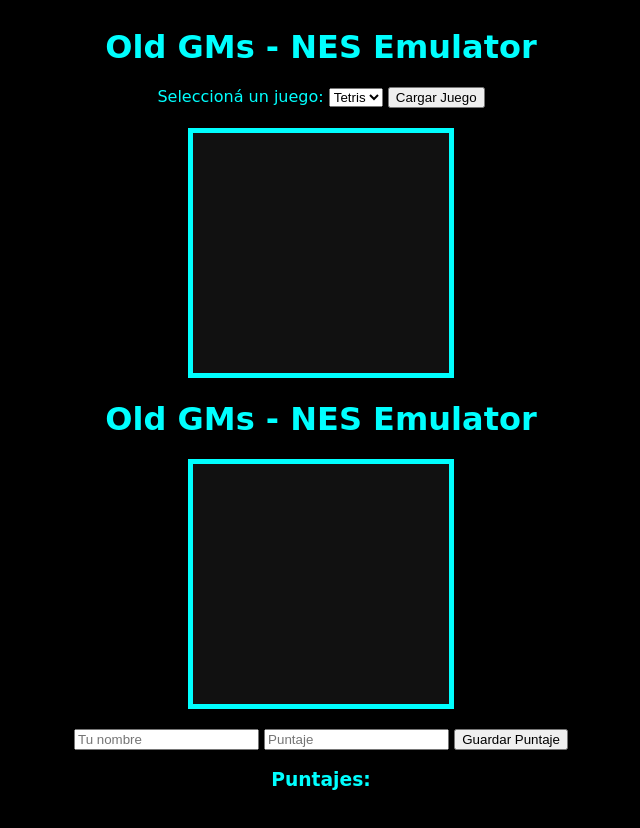
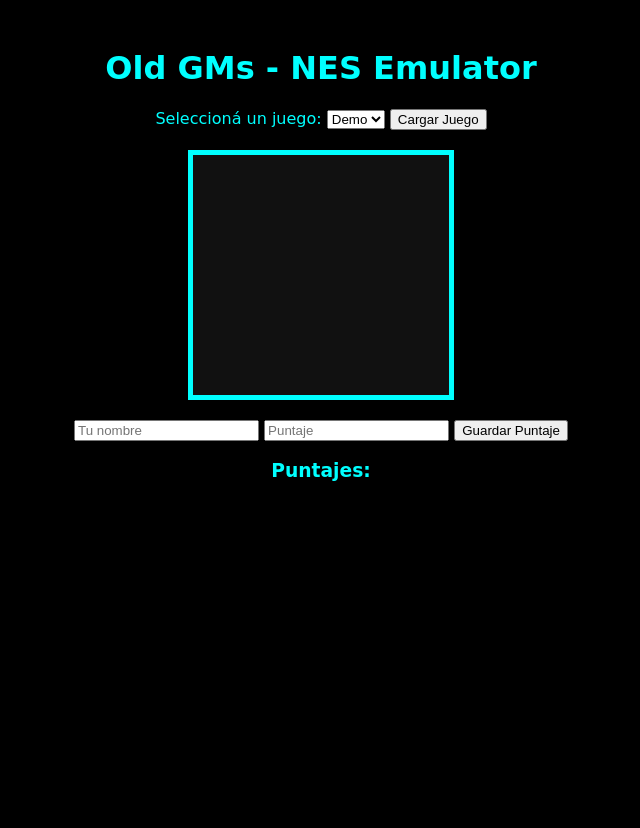
Before and after one commit to damiansosa3d/OldGM, a plain HTML site: page game.html in a window 1280 px wide. Shown: the whole page, without its empty margins (319-959 px from the left). After the commit the page ends 800 px from the top, so only its background shows below. Drawn offline with Linux system fonts and the light colour scheme.

Commit message:
Add files via upload

```diff
--- a/game.html
+++ b/game.html
@@ -1,16 +1,3 @@
-<h1>Old GMs - NES Emulator</h1>
-
-<label for="gameSelect">Seleccioná un juego:</label>
-<select id="gameSelect">
-  <option value="Tetris.nes">Tetris</option>
-
-</select>
-<button onclick="loadSelectedROM()">Cargar Juego</button>
-
-<div id="emulator-container">
-  <canvas id="nes-canvas" width="256" height="240"></canvas>
-</div>
-
 
 <!DOCTYPE html>
 <html lang="es">
@@ -21,9 +8,17 @@
 </head>
 <body>
   <h1>Old GMs - NES Emulator</h1>
+
+  <label for="gameSelect">Seleccioná un juego:</label>
+  <select id="gameSelect">
+    <option value="demo.nes">Demo</option>
+  </select>
+  <button onclick="loadSelectedROM()">Cargar Juego</button>
+
   <div id="emulator-container">
     <canvas id="nes-canvas" width="256" height="240"></canvas>
   </div>
+
   <div id="score-section">
     <input type="text" id="username" placeholder="Tu nombre">
     <input type="number" id="score" placeholder="Puntaje">
@@ -31,6 +26,7 @@
     <h3>Puntajes:</h3>
     <ul id="score-list"></ul>
   </div>
+
   <script src="js/jsnes.min.js"></script>
   <script src="js/main.js"></script>
 </body>
--- a/js/jsnes.min.js
+++ b/js/jsnes.min.js
@@ -1 +1 @@
-// jsNES minified placeholder
+// jsnes.min.js emulador NES. Reemplazar con versión funcional si es necesario.
--- a/js/main.js
+++ b/js/main.js
@@ -24,7 +24,6 @@
       startEmulator();
     });
 }
-
 
 function startEmulator() {
   setInterval(() => nes.frame(), 1000 / 60);
```
Also changed, not shown: 1 other file.
